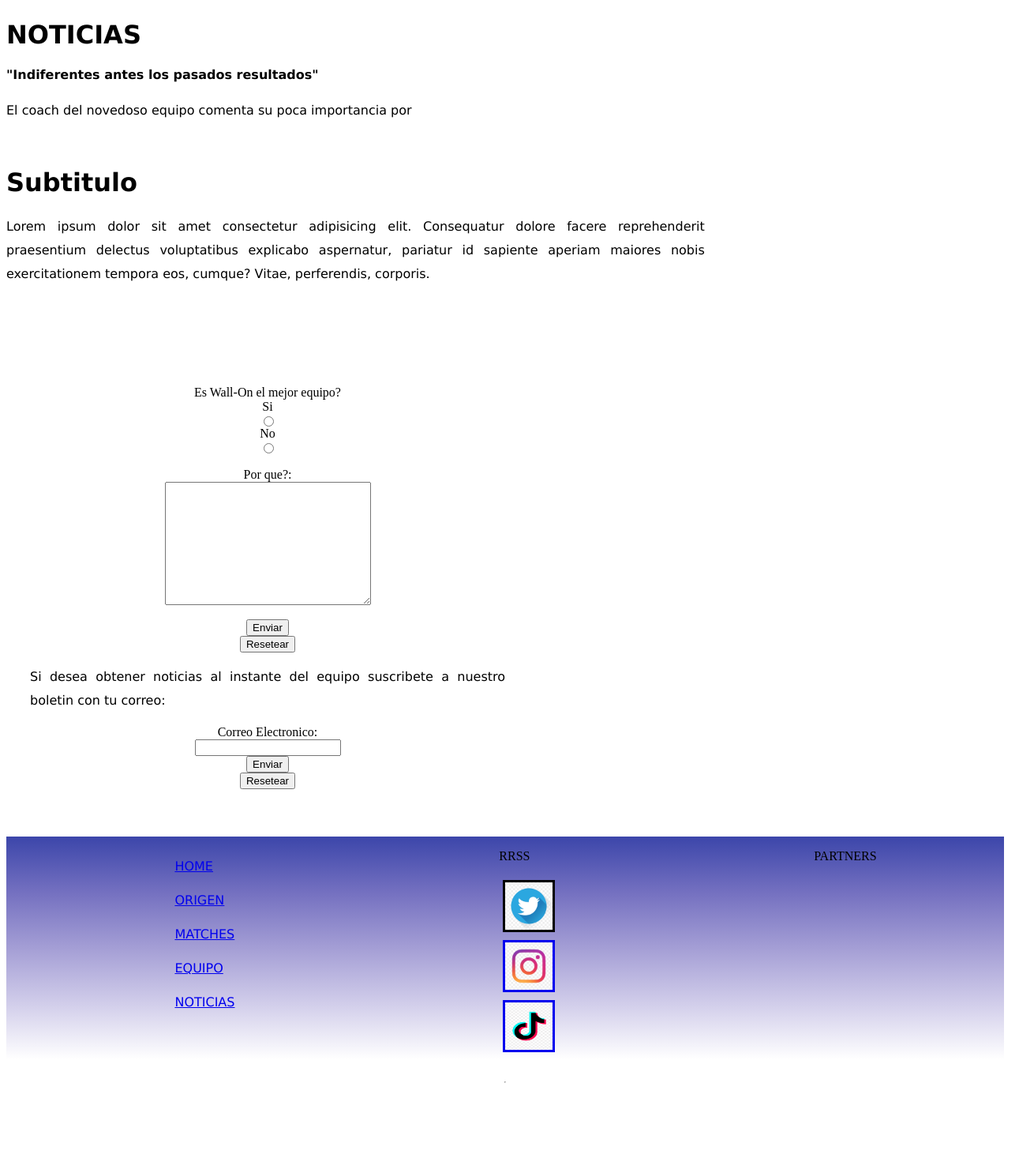
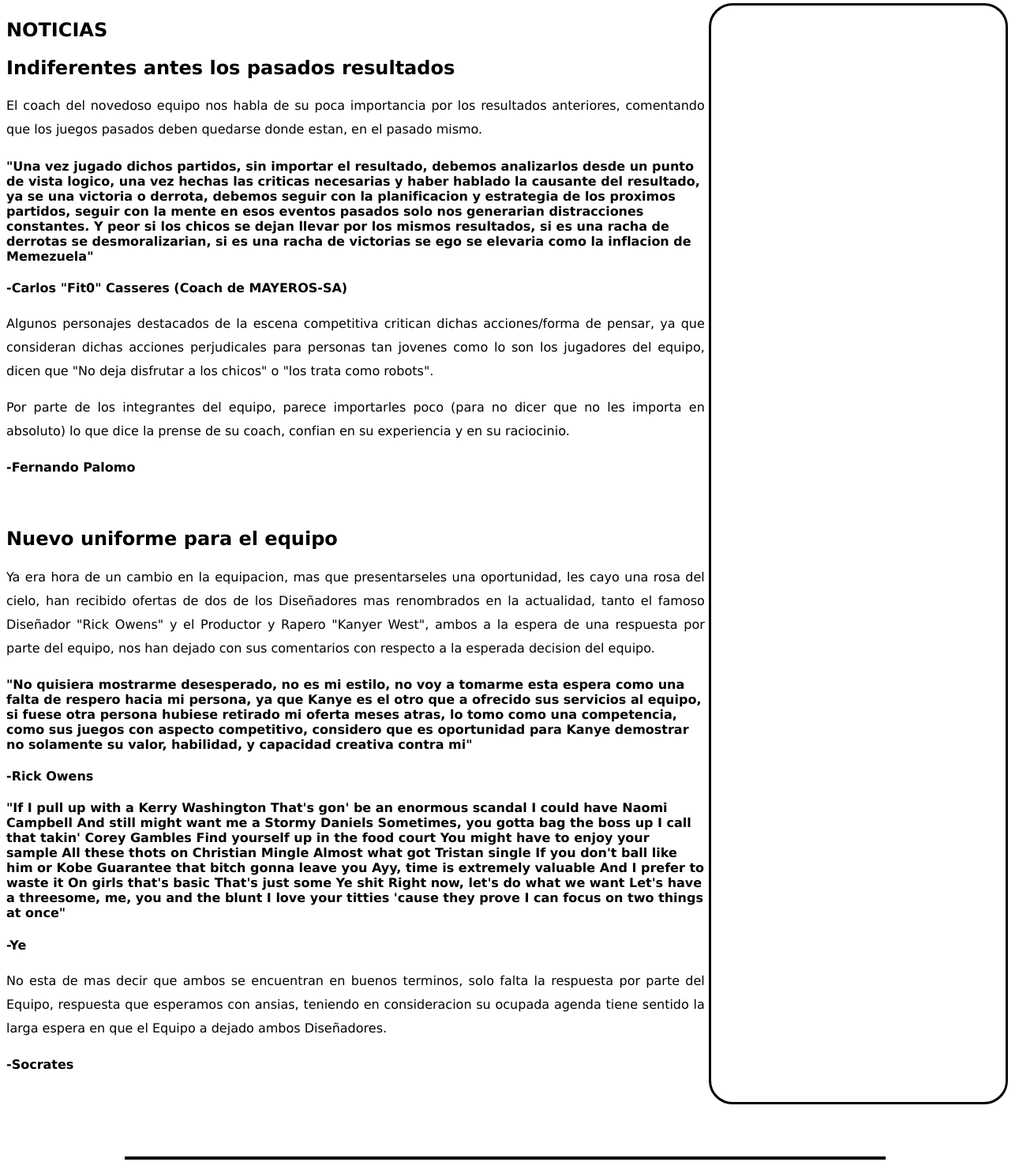
Before and after one commit to AJOTAAH/SASSTRY, a website: page pages/noticias.html in a window 1280 px wide. Shown: the part 241-1712 px from the top of the page at 79% size, 1310 px wide, since content can reach past the window. Before the commit the page ends 1628 px from the top, so only its background shows below. Drawn offline with nearby package versions, Linux system fonts and the light colour scheme.

Commit message:
AGREGADO DETALLES Y GRID NOTCIAS

```diff
--- a/pages/noticias.html
+++ b/pages/noticias.html
@@ -59,22 +59,110 @@
 		<!-- apertura contenido -->
 		<main>
 			<div class="gridMainNoticias">
-				<div class="encabezadoNoticia">
+				<article class="encabezadoNoticia">
 					<h1 data-aos="fade-right">NOTICIAS</h1>
 					<div>
-						<h4>"Indiferentes antes los pasados resultados"</h4>
-						<p>El coach del novedoso equipo comenta su poca importancia por </p>
+						<h2 data-aos="fade-right">Indiferentes antes los pasados resultados</h2>
+						<p>El coach del novedoso equipo nos habla de su poca importancia por los resultados anteriores,
+							comentando que los juegos pasados deben quedarse donde estan, en el pasado mismo.</p>
+						<div>
+							<h4>"Una vez jugado dichos partidos, sin importar el resultado, debemos analizarlos desde un
+								punto de vista logico, una vez hechas las criticas necesarias y haber hablado la
+								causante
+								del resultado, ya se una victoria o derrota, debemos seguir con la planificacion
+								y estrategia de los proximos partidos, seguir con la mente en esos eventos pasados
+								solo nos generarian distracciones constantes. Y peor si los chicos se dejan llevar
+								por los mismos resultados, si es una racha de derrotas se desmoralizarian, si es
+								una racha de victorias se ego se elevaria como la inflacion de Memezuela"</h4>
+						</div>
+						<div>
+							<h4>-Carlos "Fit0" Casseres (Coach de MAYEROS-SA)</h4>
+						</div>
+						<div>
+							<p>Algunos personajes destacados de la escena competitiva critican dichas acciones/forma de
+								pensar, ya que consideran dichas acciones perjudicales para personas tan jovenes como lo
+								son
+								los jugadores del equipo, dicen que "No deja disfrutar a los chicos" o "los trata como
+								robots".
+							</p>
+						</div>
+						<div>
+							<p>Por parte de los integrantes del equipo, parece importarles poco (para no dicer que no
+								les importa
+								en absoluto) lo que dice la prense de su coach, confian en su experiencia y en su
+								raciocinio.
+							</p>
+						</div>
+						<div>
+							<h4>-Fernando Palomo</h4>
+						</div>
 					</div>
-				</div>
-				<div class="subtiNoticia">
-					<h1 data-aos="fade-right">Subtitulo</h1>
-					<p>Lorem ipsum dolor sit amet consectetur adipisicing elit. Consequatur dolore facere reprehenderit
-						praesentium
-						delectus voluptatibus explicabo aspernatur, pariatur id sapiente aperiam maiores nobis
-						exercitationem
-						tempora eos, cumque? Vitae, perferendis, corporis.</p>
-				</div>
+				</article>
+				<article class="subtiNoticia">
+					<h2 data-aos="fade-right">Nuevo uniforme para el equipo</h2>
+					<p>Ya era hora de un cambio en la equipacion, mas que presentarseles una oportunidad, les cayo una
+						rosa del cielo,
+						han recibido ofertas de dos de los Diseñadores mas renombrados en la actualidad, tanto el famoso
+						Diseñador "Rick Owens"
+						y el Productor y Rapero "Kanyer West", ambos a la espera de una respuesta por parte del equipo,
+						nos han dejado
+						con sus comentarios con respecto a la esperada decision del equipo.
+					</p>
+					<div>
+						<h4>"No quisiera mostrarme desesperado, no es mi estilo, no voy a tomarme esta espera como una
+							falta de respero hacia
+							mi persona, ya que Kanye es el otro que a ofrecido sus servicios al equipo, si fuese otra
+							persona hubiese retirado
+							mi oferta meses atras, lo tomo como una competencia, como sus juegos con aspecto
+							competitivo, considero que es oportunidad
+							para Kanye demostrar no solamente su valor, habilidad, y capacidad creativa contra mi"</h4>
+					</div>
+					<div>
+						<h4>-Rick Owens</h4>
+					</div>
+					<div>
+						<h4>"If I pull up with a Kerry Washington
+							That's gon' be an enormous scandal
+							I could have Naomi Campbell
+							And still might want me a Stormy Daniels
+							Sometimes, you gotta bag the boss up
+							I call that takin' Corey Gambles
+							Find yourself up in the food court
+							You might have to enjoy your sample
+							All these thots on Christian Mingle
+							Almost what got Tristan single
+							If you don't ball like him or Kobe
+							Guarantee that bitch gonna leave you
+							Ayy, time is extremely valuable
+							And I prefer to waste it
+							On girls that's basic
+							That's just some Ye shit
+							Right now, let's do what we want
+							Let's have a threesome, me, you and the blunt
+							I love your titties 'cause they prove I can focus on two things at once"</h4>
+					</div>
+					<div>
+						<h4>-Ye</h4>
+					</div>
+					<div>
+						<p>
+							No esta de mas decir que ambos se encuentran en buenos terminos, solo falta la respuesta por
+							parte del Equipo,
+							respuesta que esperamos con ansias, teniendo en consideracion su ocupada agenda tiene
+							sentido la
+							larga espera en que
+							el Equipo a dejado ambos Diseñadores.
+						</p>
+					</div>
+					<div>
+						<h4>-Socrates</h4>
+					</div>
+				</article>
+				<aside class="adsNoticias">
+					<p></p>
+				</aside>
 			</div>
+			<hr class="divisorNoti">
 			<!-- formulario -->
 			<div class="gridFormulario">
 				<form action="" class="formularioNoticia">
@@ -100,11 +188,13 @@
 					<input type="submit" value="Enviar">
 					<input type="reset" value="Resetear">
 				</form>
+				<div>
+					<img src="../assets/img/montanitabella.jpg" alt="relleno" class="rellenoNoticias">
+				</div>
 			</div>
 		</main>
 		<!-- cierre contenido -->
 		<!-- apertura footer -->
-		<hr>
 		<footer class="footerGrid">
 			<div>
 				<nav>
--- a/scss/_gridmainnoticias.scss
+++ b/scss/_gridmainnoticias.scss
@@ -1,31 +1,52 @@
+/* APARTDO SCSS DE NOTICIAS */
 .gridMainNoticias{
     display: grid;
+    gap: 5px;
     grid-template-areas:
     "tituloNoticia publi"
     "subtiNoticia publi";
     grid-template-columns: 70% 30%;
     grid-template-rows: auto auto;
 }
-
+.adsNoticias{grid-area: publi;
+    border: solid;
+    border-radius: 30px;
+}
 .encabezadoNoticia{grid-area: tituloNoticia;
     margin-bottom: 20px;
 }
+.subtiNoticia{grid-area: subtiNoticia;
+    margin-bottom: 20px;
+}
+.divisorNoti{
+    border: solid 2px;
+    margin-left: 150px;
+    margin-right: 150px;
+    margin-top: 66px;
+    margin-bottom: -50px;
+}
+/* FIN DEL APARTDO SCSS DE NOTICIAS */
 
-.subtiNoticia{grid-area: subtiNoticia;
-    margin-bottom: 110px;
-}
-
+/* APARTADO SCSS DEL FORMULARIO */
 .gridFormulario{
     display: grid;
+    margin-top: 70px;
     grid-template-areas:
     "encuesta img";
     grid-template-columns: 50% 50%;
     grid-template-rows: auto auto;
 }
 
+.rellenoNoticias{grid-area: img;
+    width: 600px;
+    height: 600px;
+    margin: 35px;
+}
 .formularioNoticia{grid-area: encuesta;
     display: flex;
     flex-direction: column;
     align-items: center;
     margin-left: 30px;
+    margin-top: 100px;
 }
+/* FIN DEL APARTADO SCSS DEL FORMULARIO */
```
Also changed, not shown: pages/equipo.html (+0 -1 lines), pages/matches.html (+0 -1 lines), pages/origen.html (+0 -1 lines), css/style.css.
